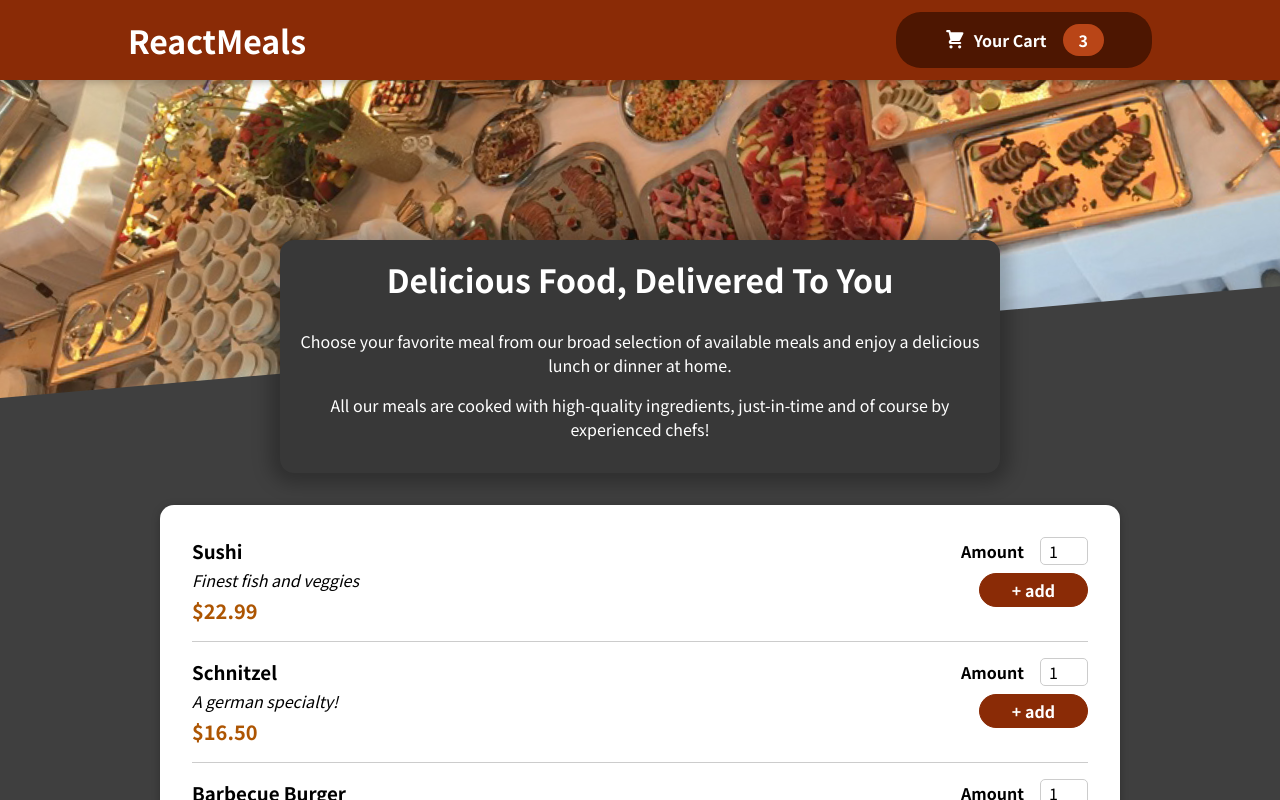
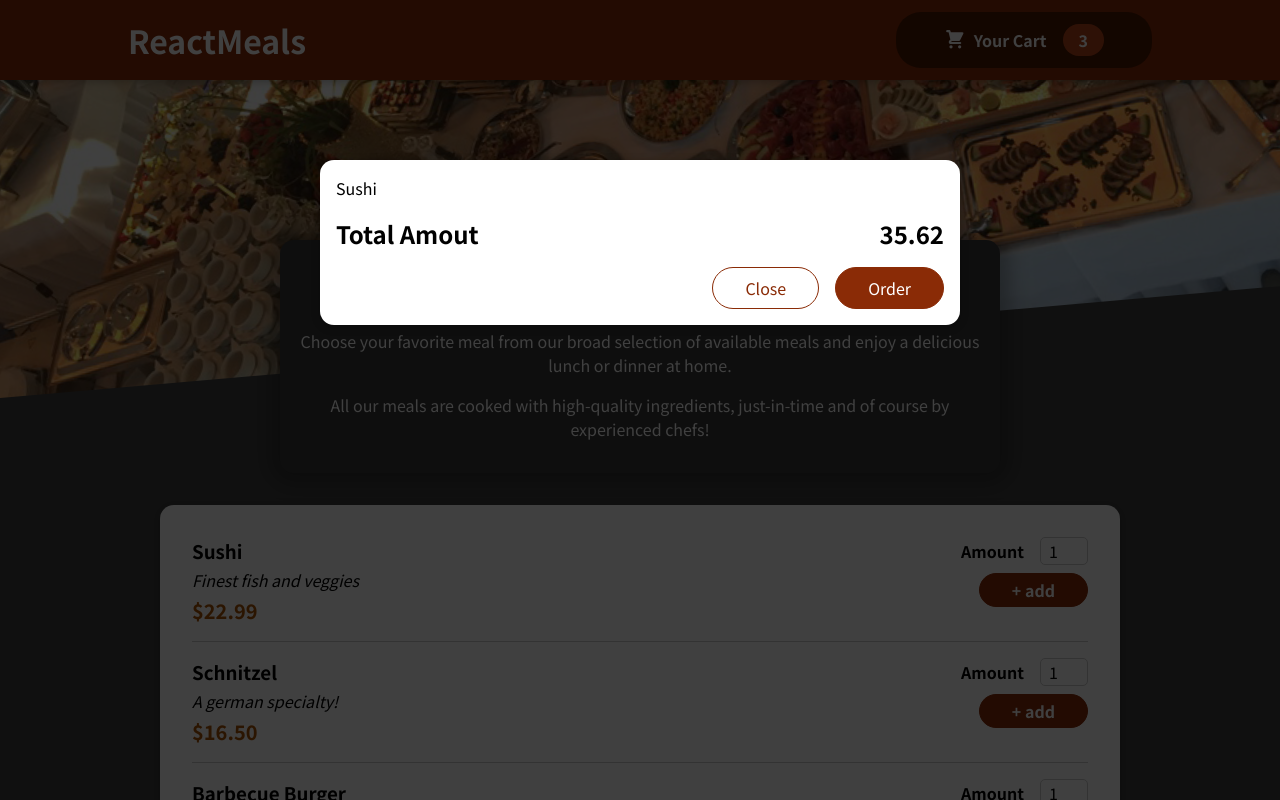
Before and after one commit to bernardoblasquez/udemy-react--advanced-concepts, a React (Create React App) app: page / in a window 1280 px wide. Shown: the top 800 px of the page. Built offline with nearby package versions, Linux system fonts and the light colour scheme.

Commit message:
feat: chamada do componente cart

```diff
--- a/src/App.js
+++ b/src/App.js
@@ -1,9 +1,11 @@
 import Header from './Components/Layout/Header';
 import Meals from './Components/Meals/Meals';
+import Cart from './Components/Cart/Cart'
 
 function App() {
   return (
     <>
+      <Cart />
       <Header />
       <main>
         <Meals />
```
